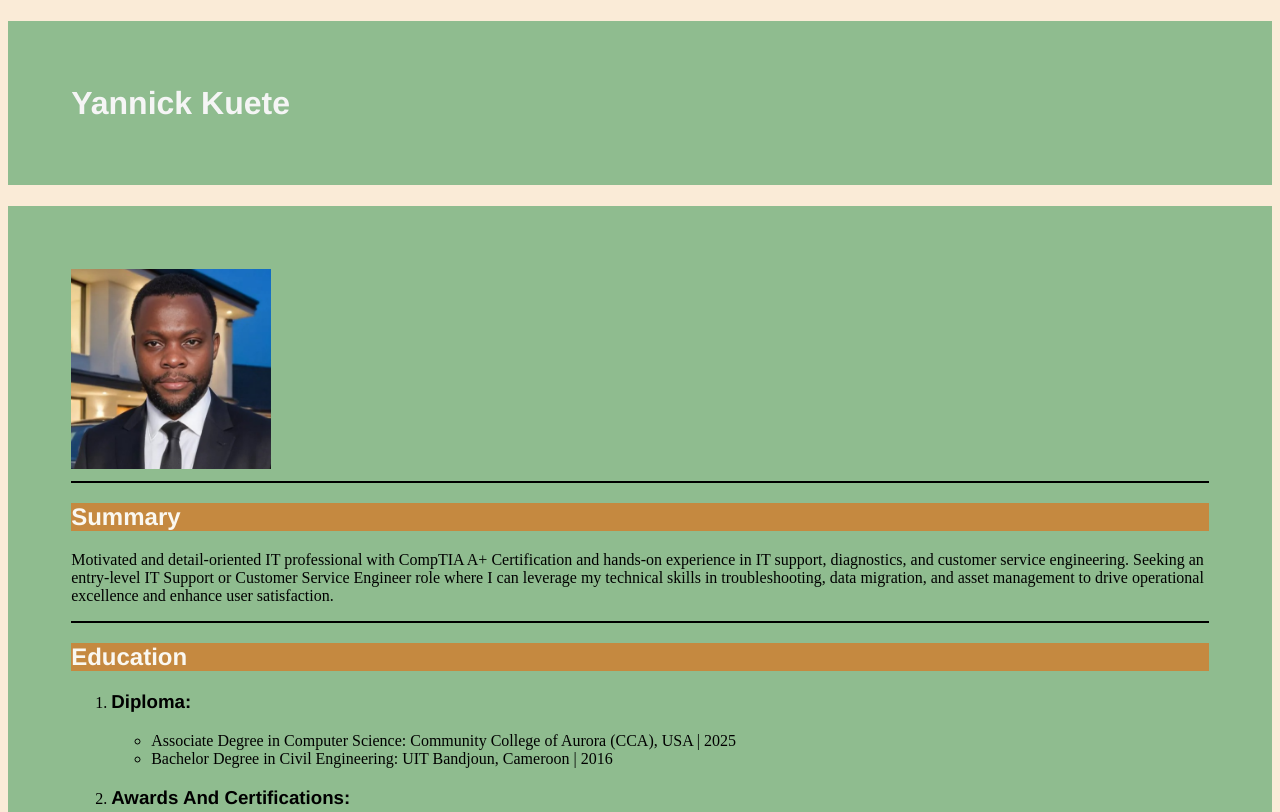
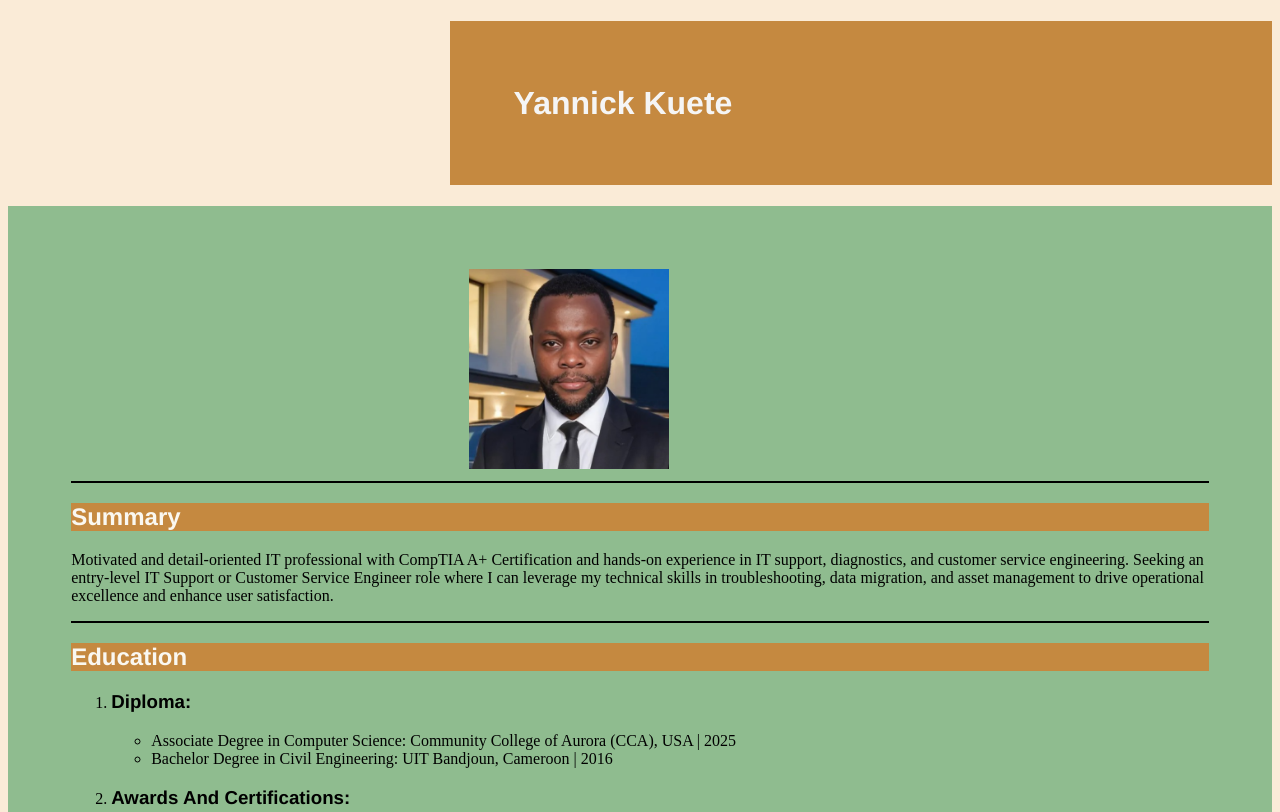
Before and after one commit to ykuete/html-YannickPorfolio, a plain HTML site: page index.html in a window 1280 px wide. Shown: the top 812 px of the page. Drawn offline with Linux system fonts and the light colour scheme.

Commit message:
css updates2

```diff
--- a/index.html
+++ b/index.html
@@ -12,7 +12,8 @@
 
         h1 {
             color: whitesmoke;
-            background-color: darkseagreen;
+            margin-left: 35%;
+
             font-family: Helvetica, sans-serif;
         }
 
@@ -24,6 +25,11 @@
 
         h3 {
             font-family: Helvetica, sans-serif;
+        }
+
+        img {
+            margin-left: 35%;
+
         }
     </style>
     <h1>Yannick Kuete</h1>
```
